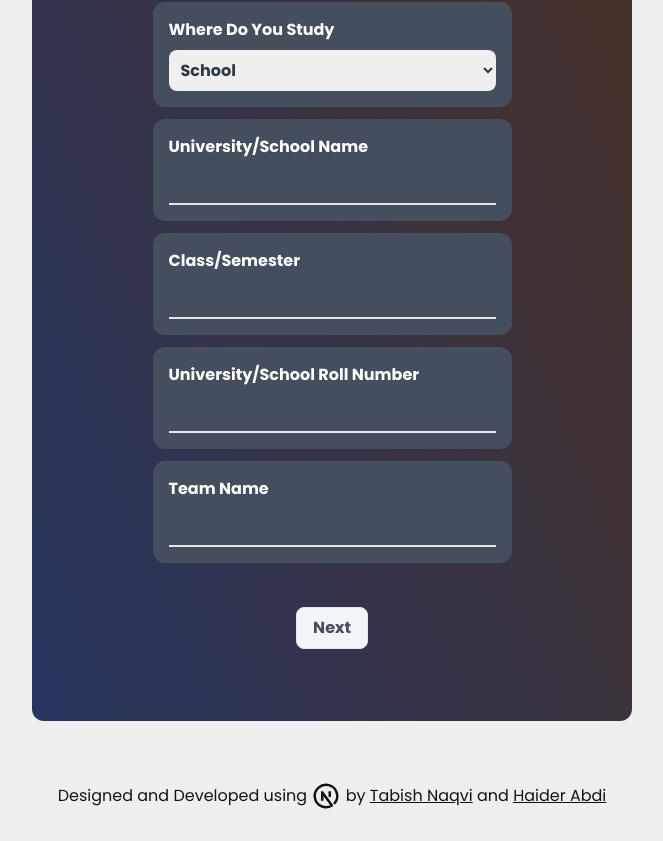
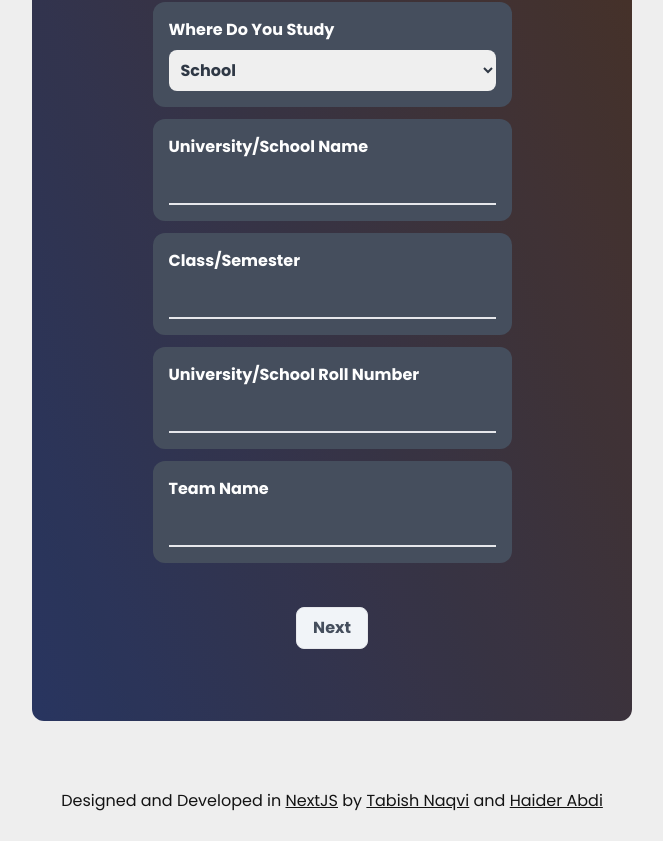
Before and after one commit to tabishnaqvi1311/innoskill, a Next.js app: page / in a window 1280 px wide. Shown: the part 1069-1910 px from the top of the page, without its empty margins (308-971 px from the left). Built offline with nearby package versions, Linux system fonts and the light colour scheme.

Commit message:
passed state variables fromUni to paymentForm component

```diff
--- a/app/page.jsx
+++ b/app/page.jsx
@@ -87,7 +87,6 @@ const initalData = {
 export default function Home() {
 
   const [data, setData] = useState(initalData)
-  const [driveLink, setDriveLink] = useState("");
   const [progress, setProgress] = useState(0);
   const [prices, setPrices] = useState(0);
   const [fromUni, setFromUni] = useState(false);
@@ -118,9 +117,10 @@ export default function Home() {
     />,
 
     <PaymentForm
-      driveLink={driveLink}
-      setDriveLink={setDriveLink}
-      prices={prices} />,
+      prices={prices}
+      fromUni={fromUni}
+      setFromUni={setFromUni}
+    />,
   ])
 
   //progress bar
@@ -206,13 +206,13 @@ export default function Home() {
       </div>
 
       {/* footer  */}
-      <div className="flex justify-center py-5">
-        <span className="inline-flex items-center ">
-          Designed and Developed using&nbsp;
-          <a href="https://nextjs.org/" target="_blank"><TbBrandNextjs color="black" size={30}/> </a>
+      <div className="flex justify-center py-7 px-2 text-center">
+        <span className=" ">
+          Designed and Developed in&nbsp;
+          <a href="https://nextjs.org/" target="_blank" className="underline">NextJS</a>
           &nbsp;by&nbsp;
-           <a href="https://tabishnaqvi.vercel.app/" className="underline" target="_blank">Tabish Naqvi</a>&nbsp;and&nbsp;
-           <a href="https://github.com/Haider-Abdi/" className="underline" target="_blank">Haider Abdi</a>
+          <a href="https://tabishnaqvi.vercel.app/" className="underline" target="_blank">Tabish Naqvi</a>&nbsp;and&nbsp;
+          <a href="https://github.com/Haider-Abdi/" className="underline" target="_blank">Haider Abdi</a>
         </span>
       </div>
       <ToastContainer />
--- a/components/PaymentForm.jsx
+++ b/components/PaymentForm.jsx
@@ -5,7 +5,9 @@ import UPI from "@/assets/UPI.png"
 import Image from "next/image";
 
 export function PaymentForm({
-    prices
+    prices,
+    fromUni={fromUni},
+    setFromUni={setFromUni}
 }) {
     return (
         <FormWrapper title="Pay your registration fee here">
```
